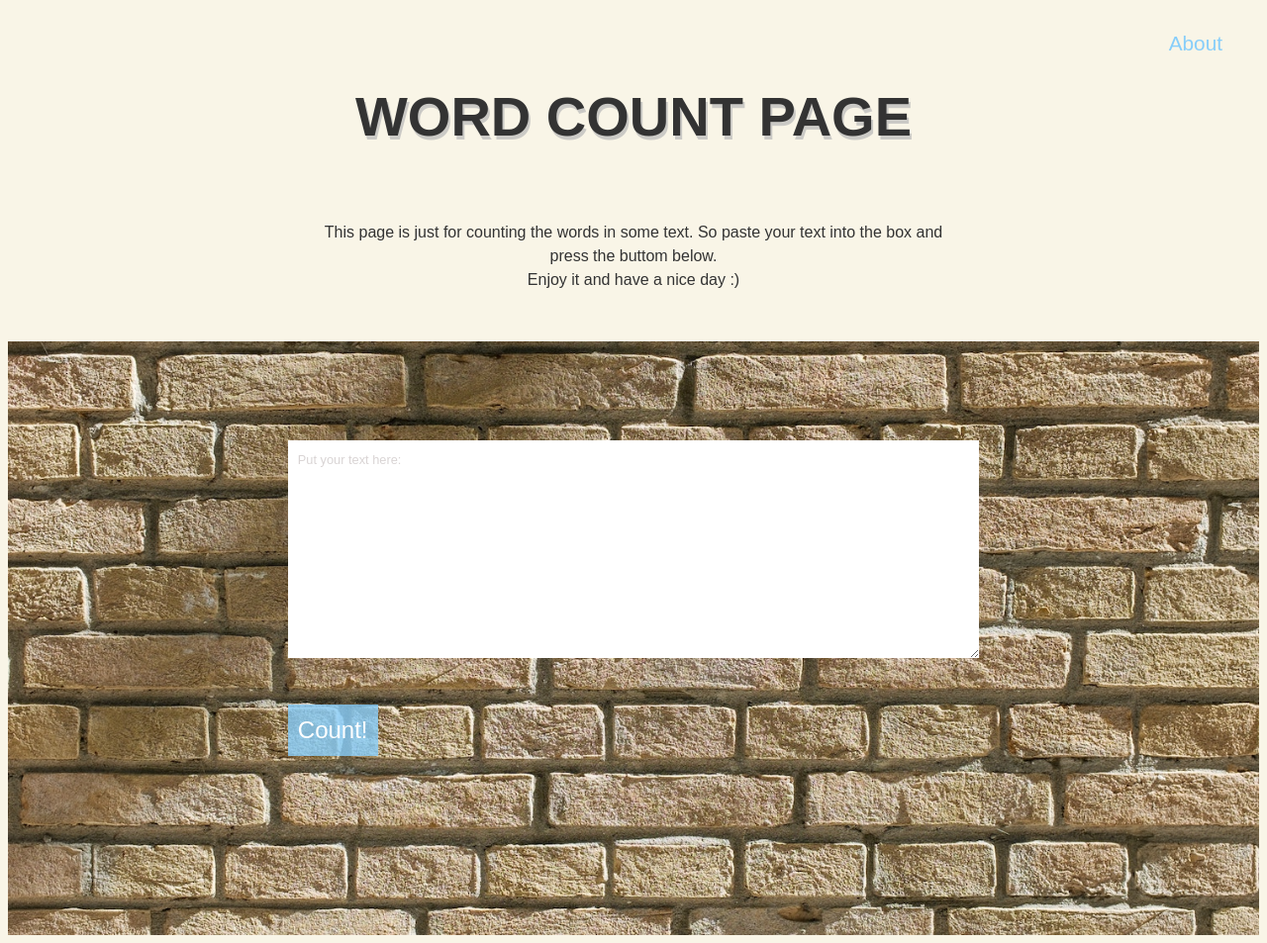
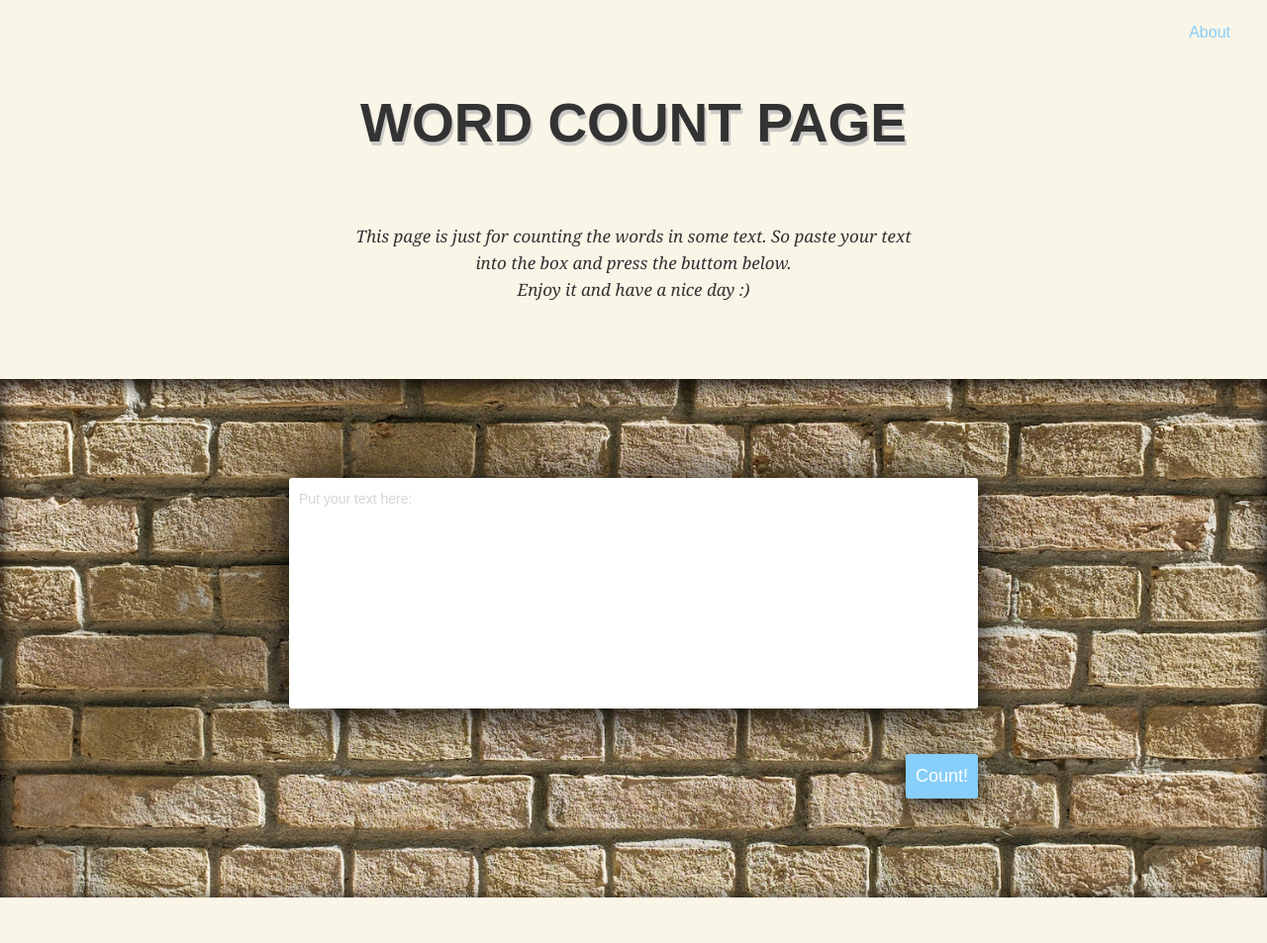
Before and after one commit to MartyRadka/udemy_django_2, a Django app: page / in a window 1280 px wide. Shown: the whole page at 99% size. After the commit the page ends 907 px from the top, so only its background shows below. Run offline with Django 3.2, Linux system fonts and the light colour scheme.

Commit message:
change style

```diff
--- a/wordcount_project/static/style.css
+++ b/wordcount_project/static/style.css
@@ -1,12 +1,19 @@
 * {
   box-sizing: border-box;
   font-family: 'Latto', sans-serif;
-  line-height: 1.5;
+  line-height: 1.6;
+}
+
+/* base font-size, each rem take 10px */
+html {
+  font-size: 62.5%;
 }
 
 body {
   color: #333;
   background-color: #f9f5e7;
+  margin: 0;
+  font-size: 1.4rem;
 }
 
 header {
@@ -15,18 +22,24 @@ header {
 }
 
 h1 {
-  font-size: 3.5rem;
+  font-size: 5.5rem;
   text-align: center;
   text-transform: uppercase;
   text-shadow: 2px 4px 0 rgba(184, 184, 184, 0.7);
+  margin-top: 50px;
+}
+
+h2 {
+  color: #87CEFA;
 }
 
 header a {
-  font-size: 1.3rem;
+  font-size: 1.6rem;
   text-align: right;
   position: absolute;
   top: 15px;
   right: 30px;
+  transition-delay: 0.1s;
 }
 
 header a:link,
@@ -40,49 +53,86 @@ header a:visited {
 header a:hover,
 header a:active {
   color: #FFF;
-  background-color: rgba(135, 206, 250, 0.7);
+  background-color: rgba(135, 206, 250, 0.9);
   padding: 5px 7px;
+  border-radius: 3px;
+  box-shadow: 0 1px 2px #777;
 }
 
 .section-info {
-  width: 50%;
-  margin: 0 auto 50px auto;
+  width: 45%;
+  margin: 1rem auto 4.5em auto;
   text-align: center;
+  font-size: 1.7rem;
+  font-style: italic;
+}
+
+.section-info p {
+  font-family: "Georgia", serif;
+  margin: 0;
 }
 
 .section-form {
   width: 100%;
-  height: 600px;
   background-image: url(img/background_home.jpg);
   background-position: center;
   background-repeat: no-repeat;
   background-size: cover;
-  margin: 0 auto;
+  margin: 0 auto 4rem auto;
+  padding: 10rem 6rem;
   overflow: auto;
+  box-shadow: inset 0 4px 19px #000;
 }
 
 .section-form textarea {
   width: 100%;
   padding: 10px;
   border: none;
+
+  color: #d9d4d4;
+  border-radius: 3px;
+  resize: none;
+  outline: none;
+  box-shadow: 0 5px 40px #000;
+}
+
+.section-form-input {
+  text-align: right;
 }
 
 .section-form input {
   margin-top: 40px;
-  background-color: rgba(135, 206, 250, 0.8);
+  background-color: #87cefa;
   color: #FFF;
   padding: 8px 10px;
-  font-size: 1.5rem;
+  font-size: 1.8rem;
   border: none;
+  border-radius: 3px;
+  box-shadow: 0 5px 25px #000;
 }
 
 form {
   width: 60%;
   margin: 0 auto;
-  padding: 100px 30px 20px 30px;
 }
 
 textarea::placeholder {
   color: #d9d4d4;
-  font-size: 0.8rem;
+  font-size: 1.4rem;
 }
+
+.section-about img {
+  width: 60%;
+  margin: 0 auto;
+  display: block;
+  height: auto;
+  border-radius: 50%;
+  box-shadow: 0px 2px 5px #333;
+}
+
+.section-count {
+  width: 60%;
+  background-color: #FFF;
+  margin: 0 auto;
+  padding: 15px 30px;
+}
--- a/wordcount_project/templates/count.html
+++ b/wordcount_project/templates/count.html
@@ -8,7 +8,7 @@
     <meta name="viewport" content="width=device-width, initial-scale=1.0">
     <meta http-equiv="X-UA-compatible" content="ie=edge">
 
-    <link rel="stylesheet" type="text/css" href="{% static 'count.css' %}">
+    <link rel="stylesheet" type="text/css" href="{% static 'style.css' %}">
 
     <title>Word Count Page</title>
   </head>
--- a/wordcount_project/templates/home.html
+++ b/wordcount_project/templates/home.html
@@ -26,8 +26,9 @@
     <section class="section-form">
       <form action="{% url 'count' %}">
         <textarea cols="100" rows="10" name="fulltext" placeholder="Put your text here:"></textarea>
-        <br />
-        <input type="submit" value="Count!" />
+        <div class="section-form-input">
+          <input type="submit" value="Count!" />
+        </div>
       </form>
     </section>
   </body>
```
Also changed, not shown: wordcount_project/static/about.css (deleted, +0 -54 lines), wordcount_project/static/count.css (deleted, +0 -51 lines), wordcount_project/templates/about.html (+13 -5 lines).
